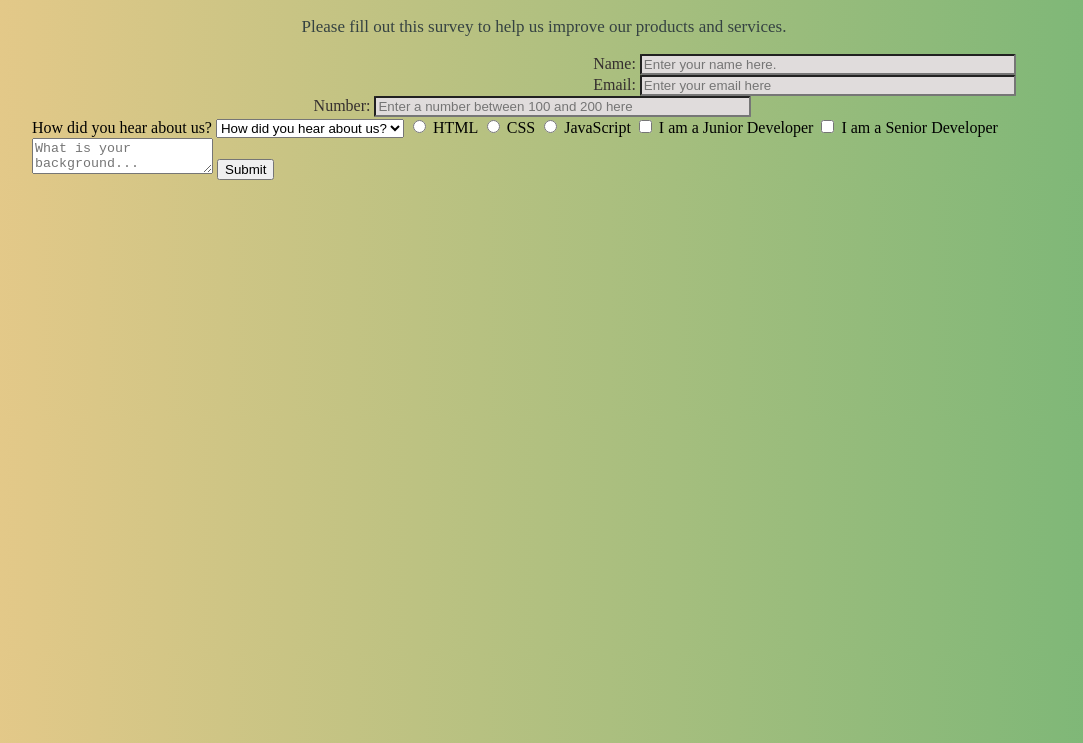
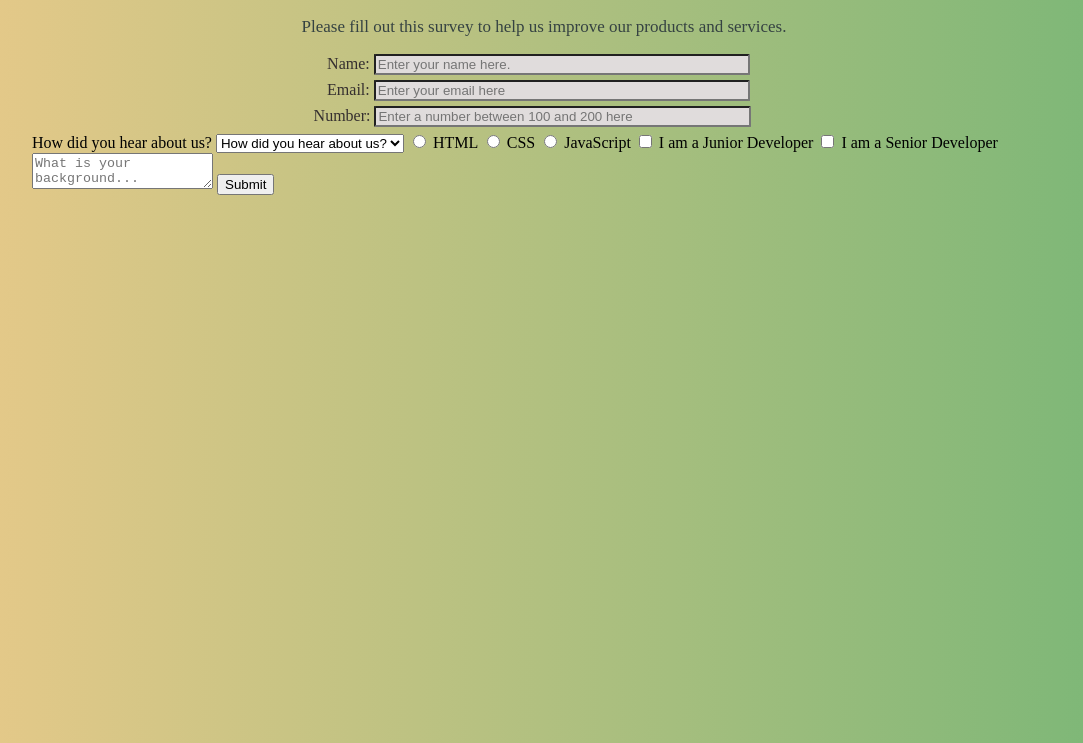
Before and after one commit to riddled1002/fcc-survey-form, a plain HTML site: page index.html in a window 1280 px wide. Shown: the part 57-800 px from the top of the page, without its empty margins (96-1179 px from the left). Drawn offline with Linux system fonts and the light colour scheme.

Commit message:
modified:   styles.css

```diff
--- a/styles.css
+++ b/styles.css
@@ -21,7 +21,7 @@ p {
 #number-label {
     max-width: 45%;
     display: block;
-    margin: 0 auto;
+    margin: 5px auto;
     color: rgb(53, 47, 47);
 }
 
@@ -30,10 +30,11 @@ p {
 #number {
     border-radius: 2%;
     background-color: rgb(224, 220, 220);
-    width: 80%
+    width: 80%;
 }
 
 #name-label,
 #email-label {
-    margin-right: 2px
+    padding-left: 27px;
+
 }
```
